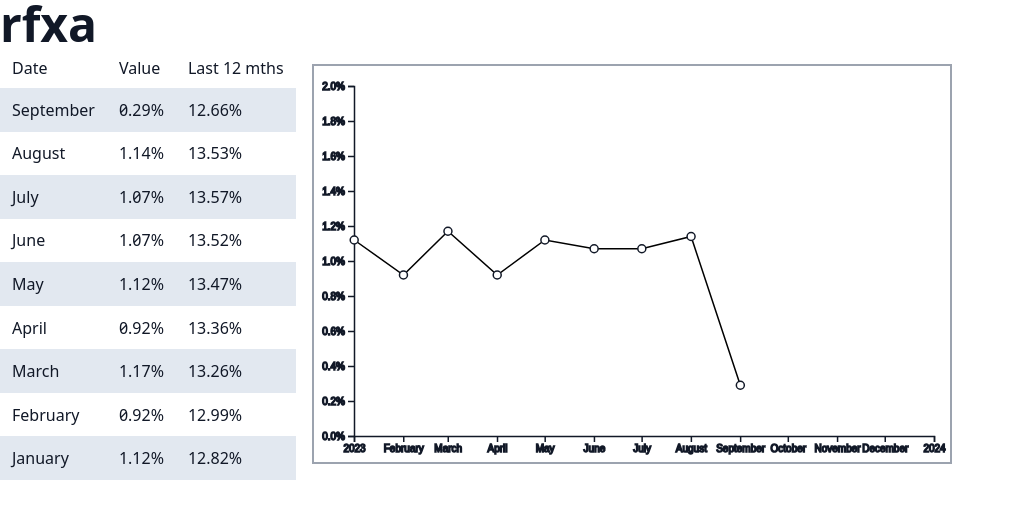
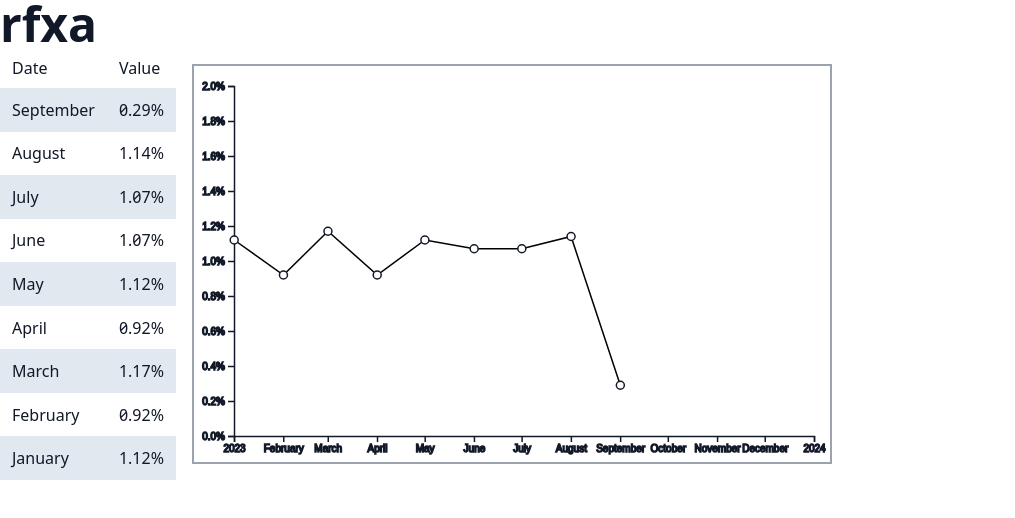
Before and after one commit to giuppep/rfxa, a Vue app: page / in a window 1280 px wide. Shown: the top 518 px of the page, without its empty margins (0-1015 px from the left). Built offline with nearby package versions, Linux system fonts and the light colour scheme.

Commit message:
move table to separate component

```diff
--- a/src/components/HelloWorld.vue
+++ b/src/components/HelloWorld.vue
@@ -1,9 +1,9 @@
 <script setup lang="ts">
-import { ref, onMounted, computed, watchEffect } from "vue"
+import { ref, onMounted, computed } from "vue"
 import { IndexValue } from "@/models/finance"
-import { cumulativeLast12Months } from "@/utils/finance"
 import { parseBacenJson } from "@/utils/bacen"
 import IndexLineChart from "./IndexLineChart.vue"
+import IndexTable from "./IndexTable.vue"
 // import { parseIpeaJson } from "@/utils/ipea"
 
 const CDI = ref<IndexValue[]>([])
@@ -13,7 +13,6 @@ const thisYearCDI = computed(() => {
         (indexValue) => indexValue.date.getFullYear() >= thisYear
     )
 })
-let cumulative: number[] = []
 onMounted(async () => {
     // Use local file for development
     // const url =
@@ -26,37 +25,12 @@ onMounted(async () => {
     const response = await fetch(url)
     CDI.value = parseBacenJson(await response.json())
     // CDI.value = parseIpeaJson((await response.json()).value)
-
-    cumulative = cumulativeLast12Months(CDI.value)
 })
 </script>
 
 <template>
     <div class="flex">
-        <table>
-            <thead>
-                <th>Date</th>
-                <th>Value</th>
-                <th>Last 12 mths</th>
-            </thead>
-            <tbody>
-                <tr v-for="(entry, idx) in thisYearCDI">
-                    <td class="capitalize">
-                        {{
-                            Intl.DateTimeFormat("en-GB", {
-                                month: "long",
-                            }).format(entry.date)
-                        }}
-                    </td>
-                    <td class="slashed-zero">
-                        {{ (100 * entry.value).toFixed(2) }}%
-                    </td>
-                    <td class="slashed-zero">
-                        {{ (100 * cumulative[idx]).toFixed(2) }}%
-                    </td>
-                </tr>
-            </tbody>
-        </table>
+        <IndexTable :index-values="thisYearCDI" />
         <IndexLineChart :index-values="thisYearCDI" />
     </div>
 </template>
--- /dev/null
+++ b/src/components/IndexTable.vue
@@ -0,0 +1,28 @@
+<script setup lang="ts">
+import { IndexValue } from "@/models/finance"
+
+defineProps<{ indexValues: IndexValue[] }>()
+</script>
+
+<template>
+    <table>
+        <thead>
+            <th>Date</th>
+            <th>Value</th>
+        </thead>
+        <tbody>
+            <tr v-for="entry in indexValues">
+                <td class="capitalize">
+                    {{
+                        Intl.DateTimeFormat("en-GB", {
+                            month: "long",
+                        }).format(entry.date)
+                    }}
+                </td>
+                <td class="slashed-zero">
+                    {{ (100 * entry.value).toFixed(2) }}%
+                </td>
+            </tr>
+        </tbody>
+    </table>
+</template>
```
